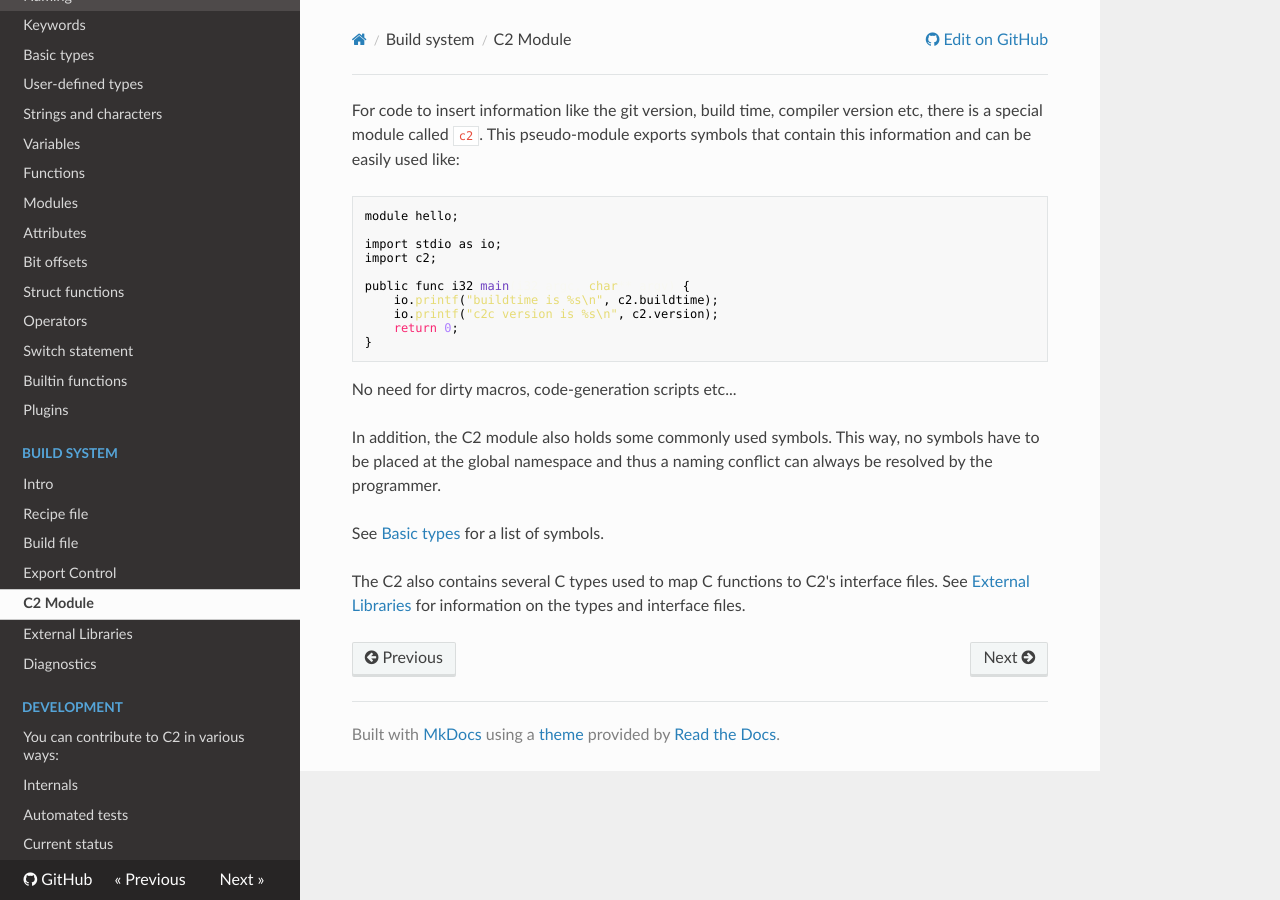
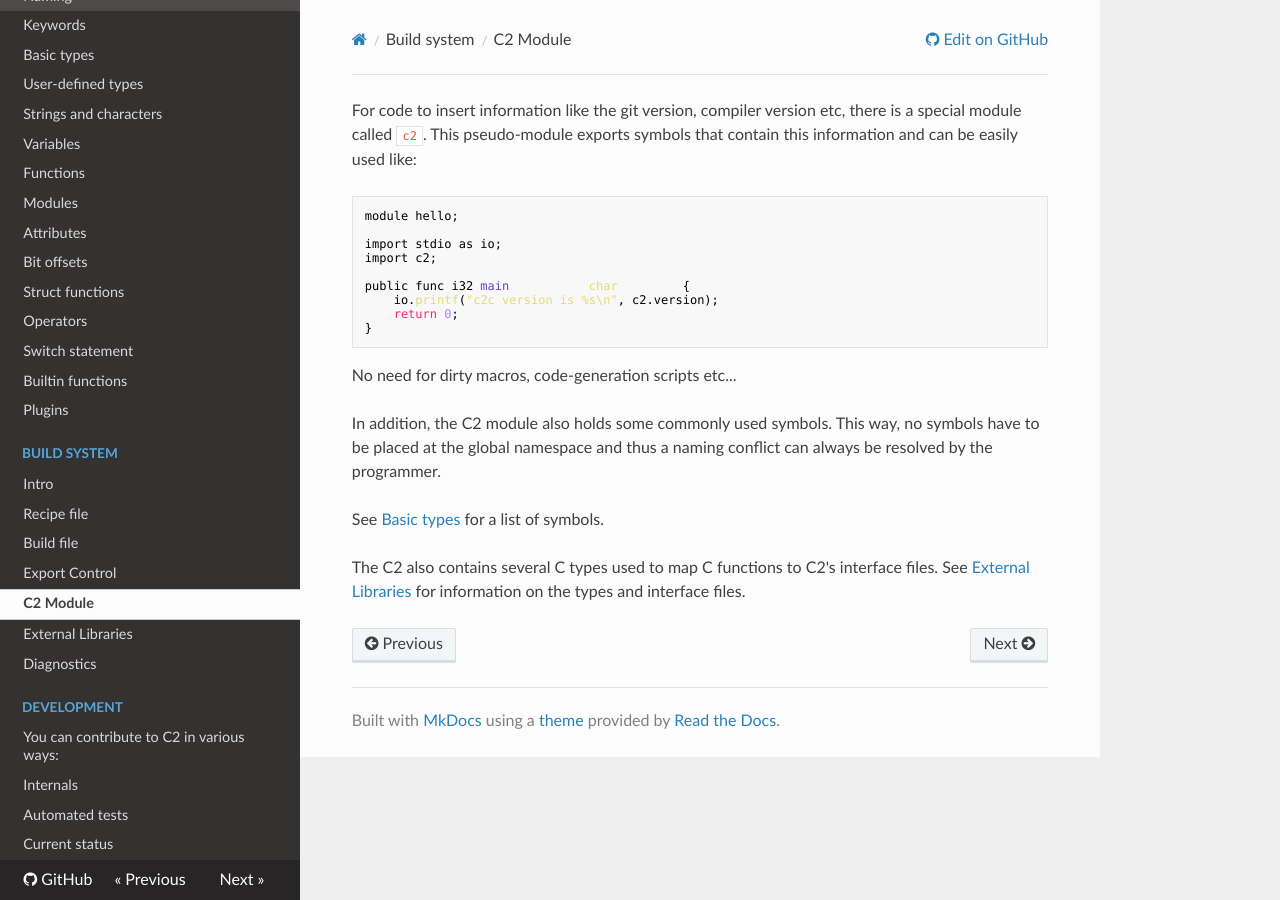
Before and after one commit to c2lang/documentation, an MkDocs documentation site: the page built from documentation/docs/build_system/c2module.md, in a window 1280 px wide. Built offline with MkDocs 1.6.1, drawn with Linux system fonts in a browser that asks for light colours; nearby versions of some CDN libraries; old or Windows-style settings are respelled for this version of MkDocs.

Commit message:
c2module: remove buildtime (obsolete)

```diff
--- a/documentation/docs/build_system/c2module.md
+++ b/documentation/docs/build_system/c2module.md
@@ -1,5 +1,5 @@
 
-For code to insert information like the git version, build time, compiler version etc,
+For code to insert information like the git version, compiler version etc,
 there is a special module called `c2`. This pseudo-module exports symbols that contain
 this information and can be easily used like:
 
@@ -10,7 +10,6 @@ import stdio as io;
 import c2;
 
 public func i32 main(i32 argc, char** argv) {
-    io.printf("buildtime is %s\n", c2.buildtime);
     io.printf("c2c version is %s\n", c2.version);
     return 0;
 }
```
